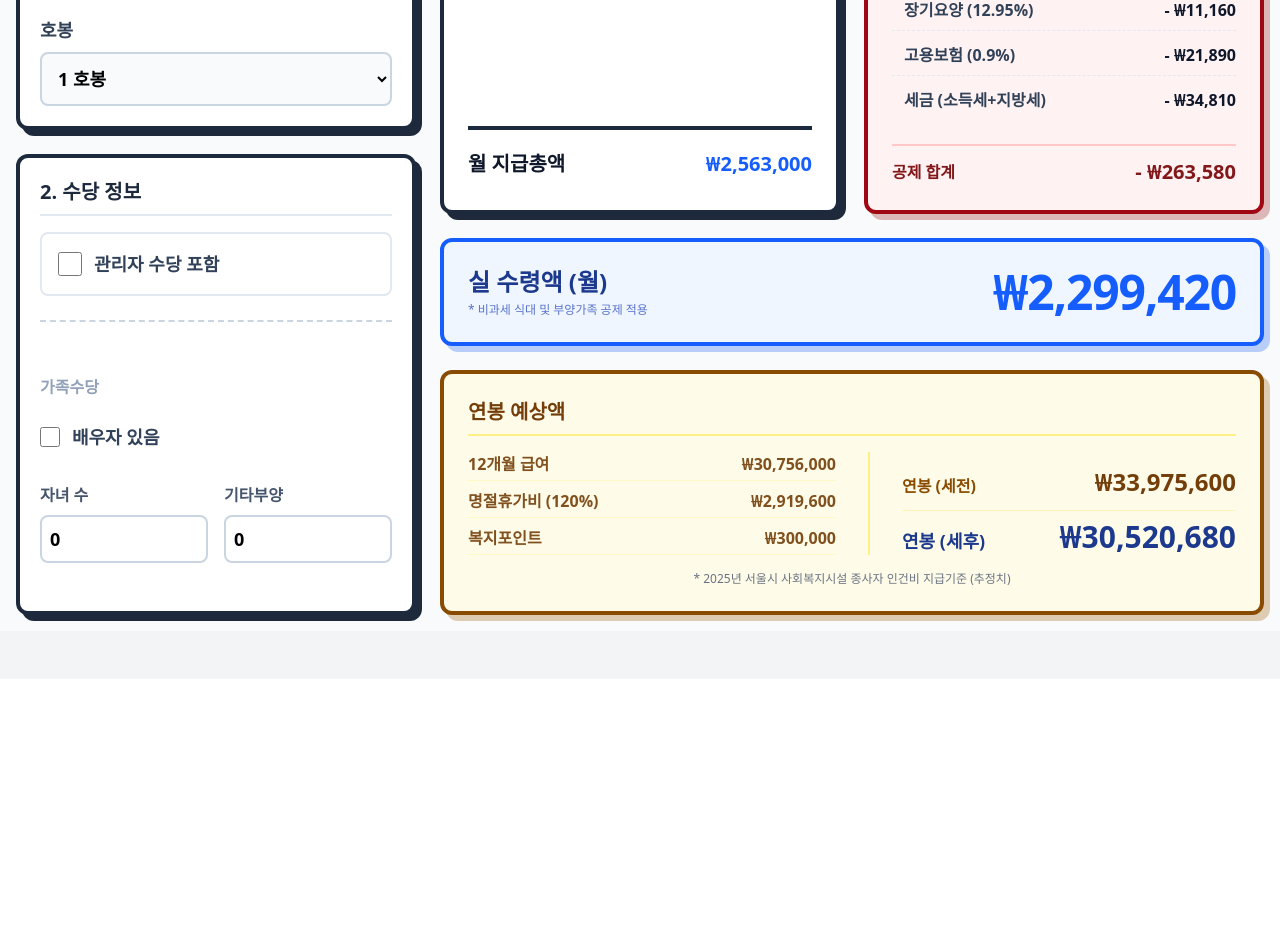
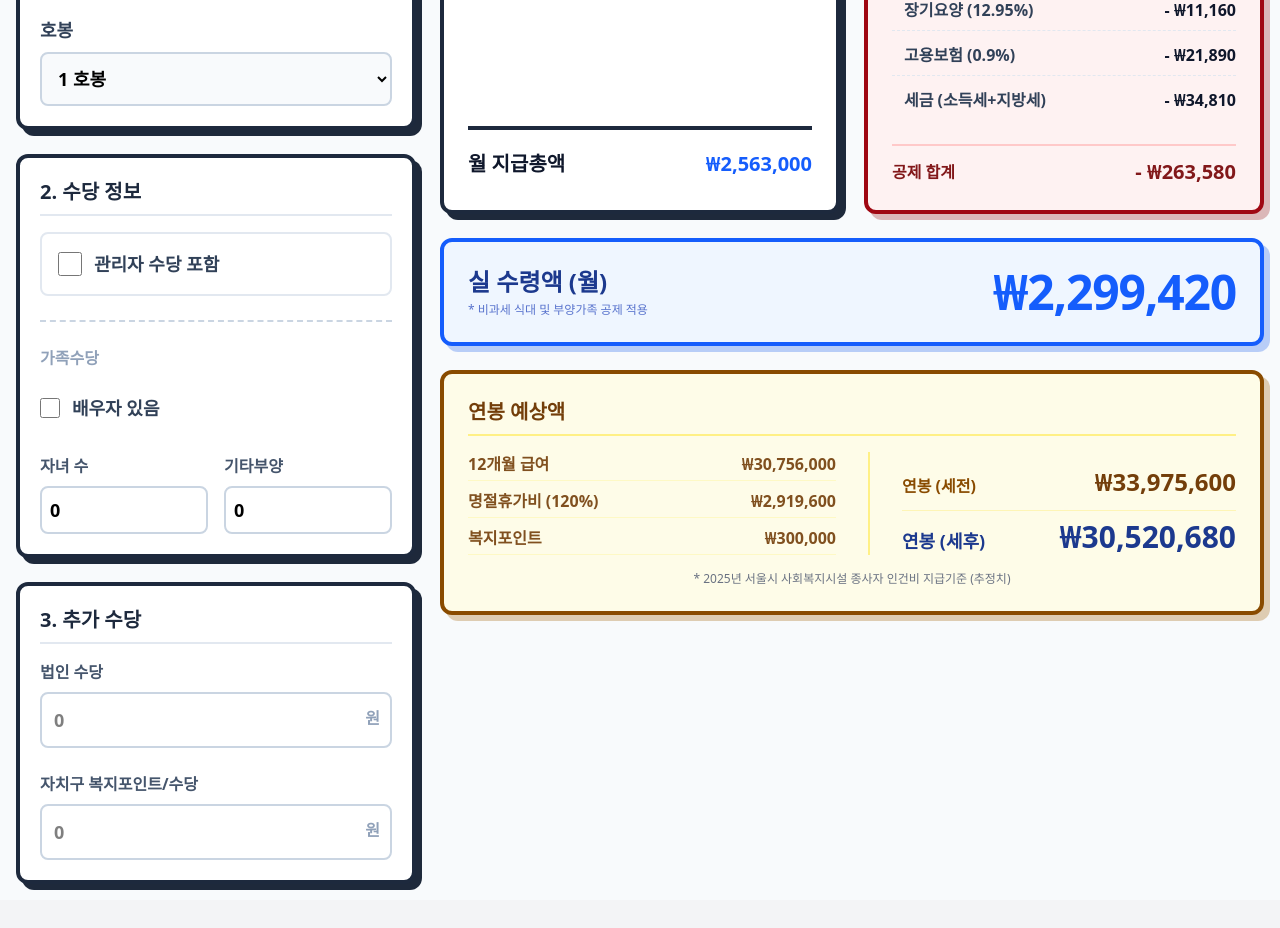
Before and after one commit to kosuk1231/money, a React (Vite) app: page / in a window 1280 px wide. Shown: the part 344-1272 px from the top of the page. Before the commit the page ends 1023 px from the top, so only its background shows below. Built offline with nearby package versions, Linux system fonts and the light colour scheme.

Commit message:
Fix: update family allowance logic

```diff
--- a/src/components/CalculatorLayout.jsx
+++ b/src/components/CalculatorLayout.jsx
@@ -11,7 +11,9 @@ export default function CalculatorLayout() {
         isManager: false,
         hasSpouse: false,
         numChildren: 0,
-        numOthers: 0
+        numOthers: 0,
+        corporationAllowance: 0,
+        districtAllowance: 0
     });
 
     const [salaryResult, setSalaryResult] = useState(null);
@@ -22,7 +24,11 @@ export default function CalculatorLayout() {
             isManager: formData.isManager,
             hasSpouse: formData.hasSpouse,
             numChildren: parseInt(formData.numChildren),
-            numOthers: parseInt(formData.numOthers)
+            numOthers: parseInt(formData.numOthers),
+            additionalAllowances: {
+                corporation: parseInt(formData.corporationAllowance || 0),
+                district: parseInt(formData.districtAllowance || 0)
+            }
         });
         setSalaryResult(result);
     }, [formData]);
@@ -50,7 +56,7 @@ export default function CalculatorLayout() {
                     {/* LEFT COLUMN: INPUTS (4 cols) - Flex col to stretch */}
                     <div className="lg:col-span-4 flex flex-col gap-6">
 
-                        {/* 1. Class & Hobong - Auto Height */}
+                        {/* 1. Class & Hobong */}
                         <BrickSection title="1. 직급 및 호봉" className="shrink-0">
                             <div className="space-y-5">
                                 <div>
@@ -78,9 +84,9 @@ export default function CalculatorLayout() {
                             </div>
                         </BrickSection>
 
-                        {/* 2. Allowance Info - Fills remaining space */}
-                        <BrickSection title="2. 수당 정보" className="flex-1 flex flex-col">
-                            <div className="flex-1 flex flex-col justify-center space-y-6">
+                        {/* 2. Allowance Info */}
+                        <BrickSection title="2. 수당 정보" className="shrink-0">
+                            <div className="space-y-6">
                                 <label className="flex items-center p-4 border-2 border-slate-200 rounded-lg cursor-pointer hover:bg-slate-50 transition-colors">
                                     <input
                                         type="checkbox"
@@ -91,7 +97,7 @@ export default function CalculatorLayout() {
                                     <span className="ml-3 text-lg font-bold text-slate-700">관리자 수당 포함</span>
                                 </label>
 
-                                <div className="pt-6 border-t-2 border-dashed border-slate-300 flex-1 flex flex-col justify-center">
+                                <div className="pt-6 border-t-2 border-dashed border-slate-300">
                                     <div className="text-base font-black text-slate-400 mb-4">가족수당</div>
 
                                     <label className="flex items-center mb-6 p-2 cursor-pointer hover:bg-slate-50 rounded -ml-2">
@@ -127,6 +133,37 @@ export default function CalculatorLayout() {
                                 </div>
                             </div>
                         </BrickSection>
+
+                        {/* 3. Additional Custom Allowances - Flex 1 to fill space */}
+                        <BrickSection title="3. 추가 수당" className="flex-1 flex flex-col">
+                            <div className="flex-1 flex flex-col justify-center space-y-6">
+                                <div>
+                                    <label className="block text-base font-bold text-slate-600 mb-2">법인 수당</label>
+                                    <div className="relative">
+                                        <input
+                                            type="number" min="0" placeholder="0"
+                                            className="w-full border-2 border-slate-300 rounded-lg p-3 text-lg font-bold focus:border-blue-500 outline-none pr-8"
+                                            value={formData.corporationAllowance === 0 ? '' : formData.corporationAllowance}
+                                            onChange={(e) => setFormData({ ...formData, corporationAllowance: e.target.value })}
+                                        />
+                                        <span className="absolute right-3 top-3.5 text-slate-400 font-bold">원</span>
+                                    </div>
+                                </div>
+                                <div>
+                                    <label className="block text-base font-bold text-slate-600 mb-2">자치구 복지포인트/수당</label>
+                                    <div className="relative">
+                                        <input
+                                            type="number" min="0" placeholder="0"
+                                            className="w-full border-2 border-slate-300 rounded-lg p-3 text-lg font-bold focus:border-blue-500 outline-none pr-8"
+                                            value={formData.districtAllowance === 0 ? '' : formData.districtAllowance}
+                                            onChange={(e) => setFormData({ ...formData, districtAllowance: e.target.value })}
+                                        />
+                                        <span className="absolute right-3 top-3.5 text-slate-400 font-bold">원</span>
+                                    </div>
+                                </div>
+                            </div>
+                        </BrickSection>
+
                     </div>
 
                     {/* RIGHT AREA: RESULTS (8 cols) */}
--- a/src/components/SalaryResult.jsx
+++ b/src/components/SalaryResult.jsx
@@ -34,6 +34,8 @@ export default function SalaryResult({ result, grade, hobong }) {
                         <ResultRow label="정액급식비" value={result.mealAllowance} />
                         {result.managerAllowance > 0 && <ResultRow label="관리자수당" value={result.managerAllowance} />}
                         {result.familyAllowance > 0 && <ResultRow label="가족수당" value={result.familyAllowance} />}
+                        {result.corporationAllowance > 0 && <ResultRow label="법인 수당" value={result.corporationAllowance} />}
+                        {result.districtAllowance > 0 && <ResultRow label="자치구 수당" value={result.districtAllowance} />}
                     </div>
                 </div>
                 <div className="mt-6 pt-3 border-t-4 border-slate-800">
--- a/src/data/salaryData.js
+++ b/src/data/salaryData.js
@@ -127,8 +127,12 @@ export function calculateSalary(grade, hobong, options = {}) {
   const familyAllowance = calculateFamilyAllowance(options.hasSpouse, options.numChildren, options.numOthers);
   const welfarePoints = hobong >= 10 ? ALLOWANCE_RULES.WELFARE_POINT_HIGH : ALLOWANCE_RULES.WELFARE_POINT_LOW;
 
+  // Custom Allowances
+  const corporationAllowance = options.additionalAllowances?.corporation || 0;
+  const districtAllowance = options.additionalAllowances?.district || 0;
+
   // Monthly Estimate
-  const monthlyTotal = baseSalary + mealAllowance + managerAllowance + familyAllowance;
+  const monthlyTotal = baseSalary + mealAllowance + managerAllowance + familyAllowance + corporationAllowance + districtAllowance;
 
   // Annual
   const annualHoliday = baseSalary * 1.2;
@@ -153,15 +157,6 @@ export function calculateSalary(grade, hobong, options = {}) {
   const netPay = monthlyTotal - totalDeductions;
 
   // ESTIMATED ANNUAL NET PAY
-  // Assumption: Holiday Bonus (120% of Base) also has deductions (Tax + Employment Insurance).
-  // Pension/Health might be collected on bonus depending on annual income reconcilliation, but usually roughly proportional.
-  // For estimate, we subtract annualized deductions from annual total.
-  // Note: Tax rate on bonus might be higher due to progression, but using average monthly tax * 14 is a decent estimator for "Net".
-  // Or better: Annual Net = Annual Total - (Total Annual Deductions)
-  // Total Annual Deductions approx = Monthly Deductions * 12 + (Deductions on Holiday Bonus)
-  // Holiday Bonus Deductions approx = Holiday Bonus * (Employment Rate + Tax Estimation Rate)
-  // Let's simplified: Annual Net = Annual Total - (Total Monthly Deductions / Monthly Total * Annual Total) - correction?
-  // Let's stick to a clear approximation:
   const annualDeductions = totalDeductions * 12 + (annualHoliday * 0.1); // Rough 10% deduction on bonus
   const annualNetPay = annualTotal - annualDeductions;
 
@@ -170,6 +165,8 @@ export function calculateSalary(grade, hobong, options = {}) {
     mealAllowance,
     managerAllowance,
     familyAllowance,
+    corporationAllowance,
+    districtAllowance,
     welfarePoints,
     monthlyTotal,
     annualHoliday,
```
